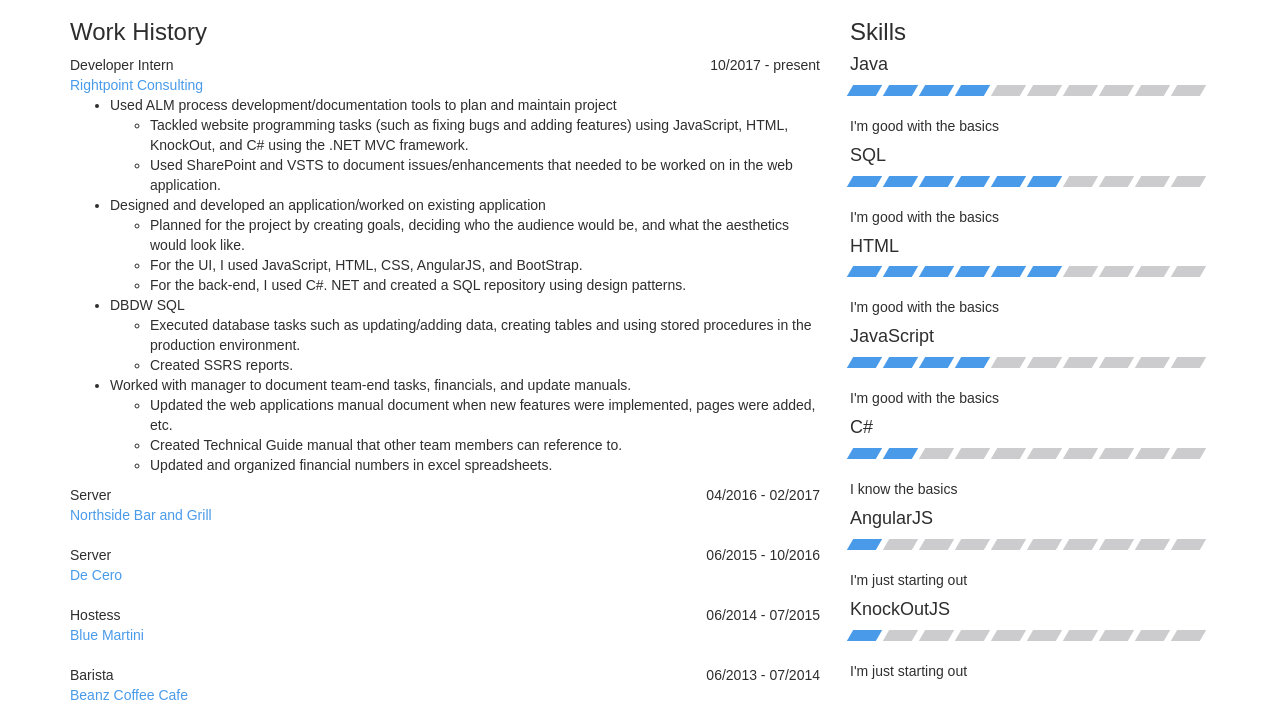
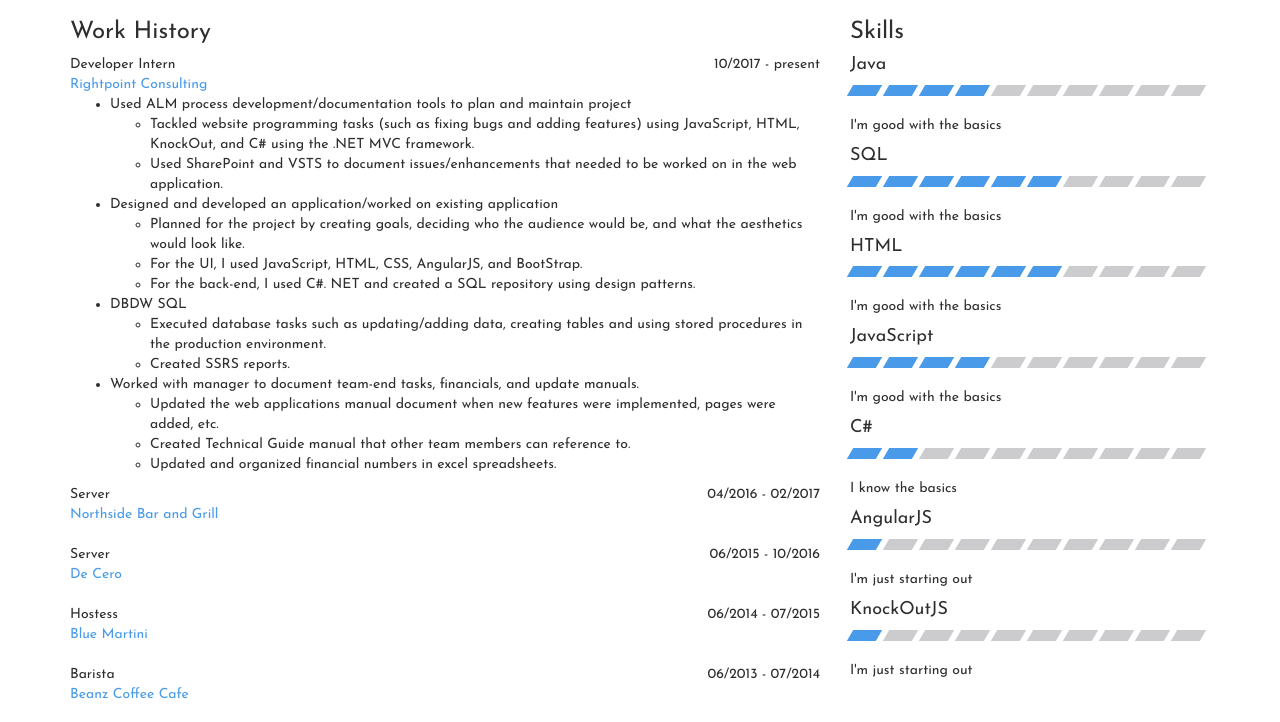
Before and after one commit to talirotteveel/talirotteveel.github.io, a plain HTML site: page resume.html in a window 1280 px wide. Shown: the part 163-885 px from the top of the page. Drawn offline with nearby package versions, Linux system fonts and the light colour scheme.

Commit message:
same fonts

```diff
--- a/resume.html
+++ b/resume.html
@@ -1,6 +1,7 @@
 <!DOCTYPE html>
 <html lang="en">
 <head>
+    <link href="https://fonts.googleapis.com/css?family=Josefin+Sans" rel="stylesheet">
 <script src="jquery-3.1.1.js"></script>
 <link href="https://fonts.googleapis.com/icon?family=Material+Icons" rel="stylesheet">
 <link rel="stylesheet" href="https://maxcdn.bootstrapcdn.com/bootstrap/3.3.7/css/bootstrap.min.css" integrity="sha384-BVYiiSIFeK1dGmJRAkycuHAHRg32OmUcww7on3RYdg4Va+PmSTsz/K68vbdEjh4u" crossorigin="anonymous">
```
